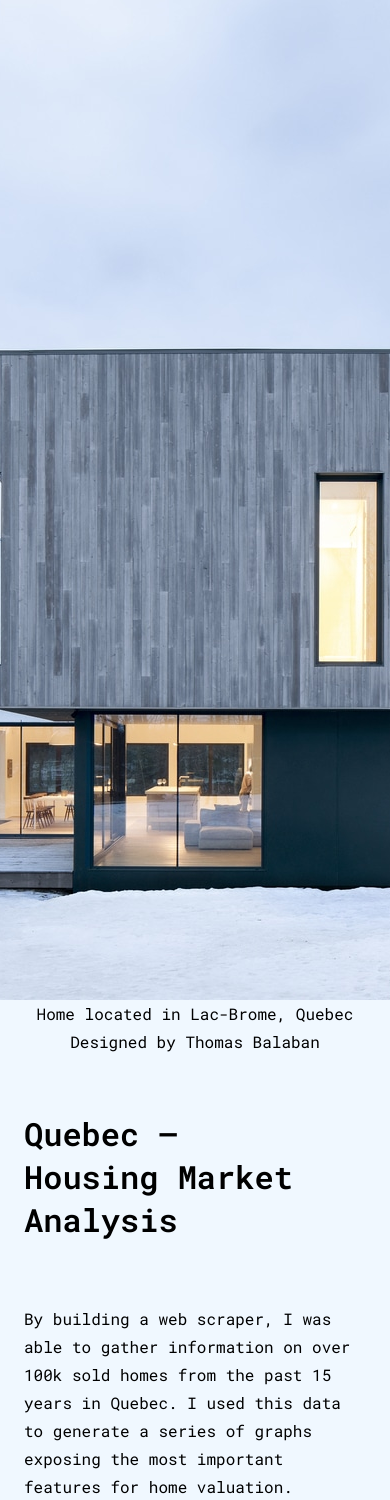
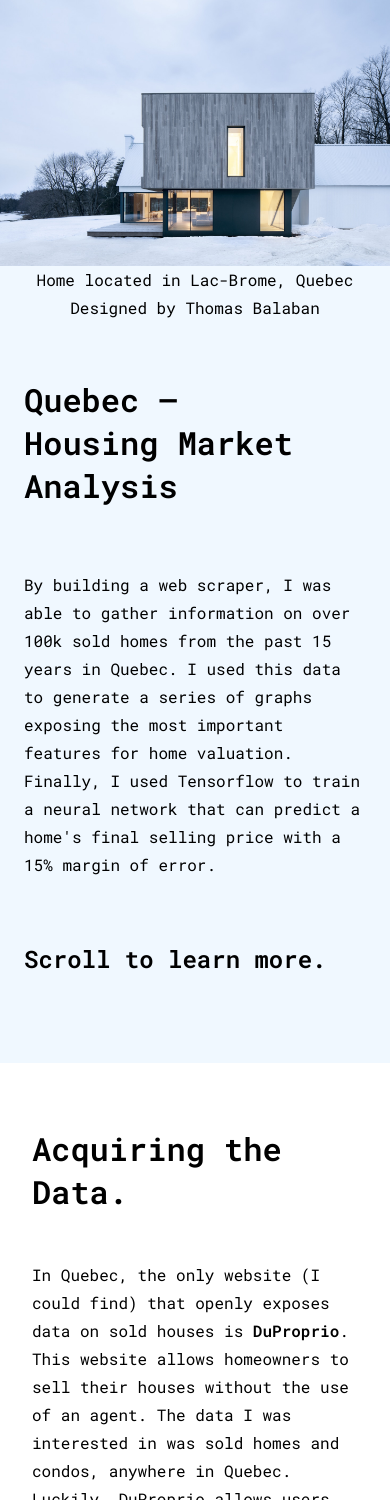
Before and after one commit to simkass/quebec-real-estate-app, a React (Create React App) app: page / in a window 390 px wide. Shown: the top 1500 px of the page. Built offline with nearby package versions, Linux system fonts and the light colour scheme; the HTML template or start-up script is replaced by a standard one.

Commit message:
Scraping adjusted for mobile

```diff
--- a/src/components/image/image.styles.scss
+++ b/src/components/image/image.styles.scss
@@ -16,3 +16,10 @@
   flex-shrink: 0;
   max-width: 100%;
 }
+
+@media screen and (max-width: 1000px) {
+    .Image {
+        padding-right: 0rem;
+        padding-left: 0rem;
+    }
+}
--- a/src/pages/home/home.styles.scss
+++ b/src/pages/home/home.styles.scss
@@ -66,7 +66,18 @@
   }
 
   .home-picture-img {
-    height: 85%;
+    max-height: 85vh;
+    width: 100%;
+    display: flex;
+    justify-content: center;
+    align-items: center;
+    overflow: hidden;
+  }
+
+  .home-picture-img img {
+    flex-shrink: 0;
+    height: auto;
+    max-width: 100vw;
   }
 
   .home-picture-desc {
--- a/src/pages/scraping/scraping.styles.scss
+++ b/src/pages/scraping/scraping.styles.scss
@@ -15,3 +15,15 @@
 .scraping h1 {
     margin-bottom: 2rem
 }
+
+@media screen and (max-width: 1000px) {
+    .scraping {
+        width: 100%;
+        padding: 2rem;
+    }
+
+    .scraping h1 {
+        margin-top: 2rem;
+        margin-bottom: 3rem
+    }
+}
```
